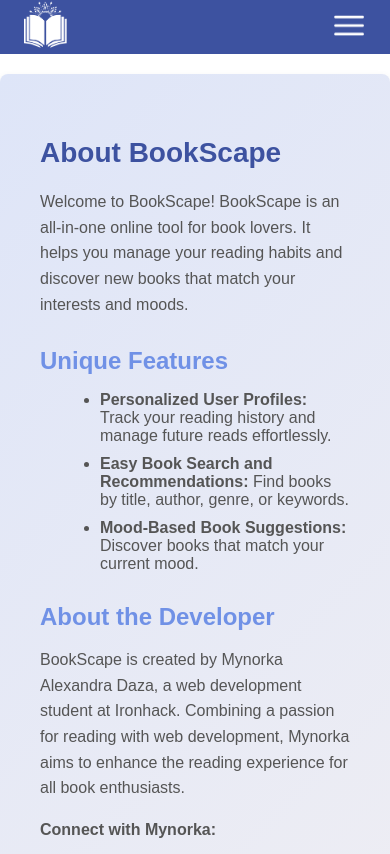
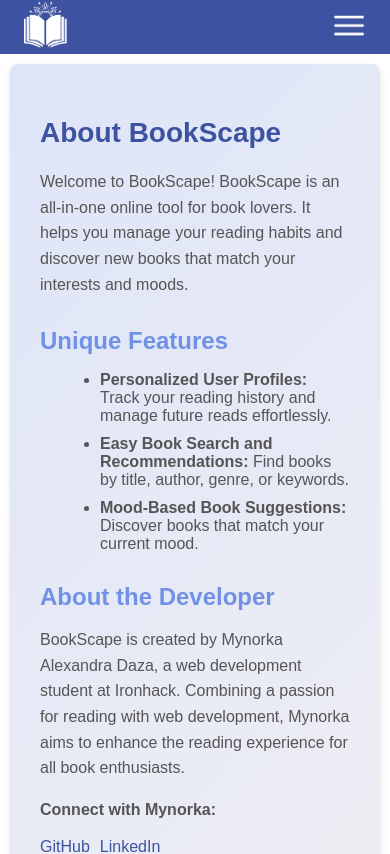
Before and after one commit to mimmy307/React_Book_Project, a React (Vite) app: page /aboutus in a window 390 px wide. Shown: the top 854 px of the page. Built offline with nearby package versions, Linux system fonts and the light colour scheme.

Commit message:
about us page responsive

```diff
--- a/src/pages/AboutUs.css
+++ b/src/pages/AboutUs.css
@@ -83,3 +83,12 @@
     color: #555555;
     font-style: italic;
   }
+
+  @media (max-width: 760px){
+    .about-us-container {
+      margin: 10px;
+      padding: 30px;
+
+    }
+
+  }
```
